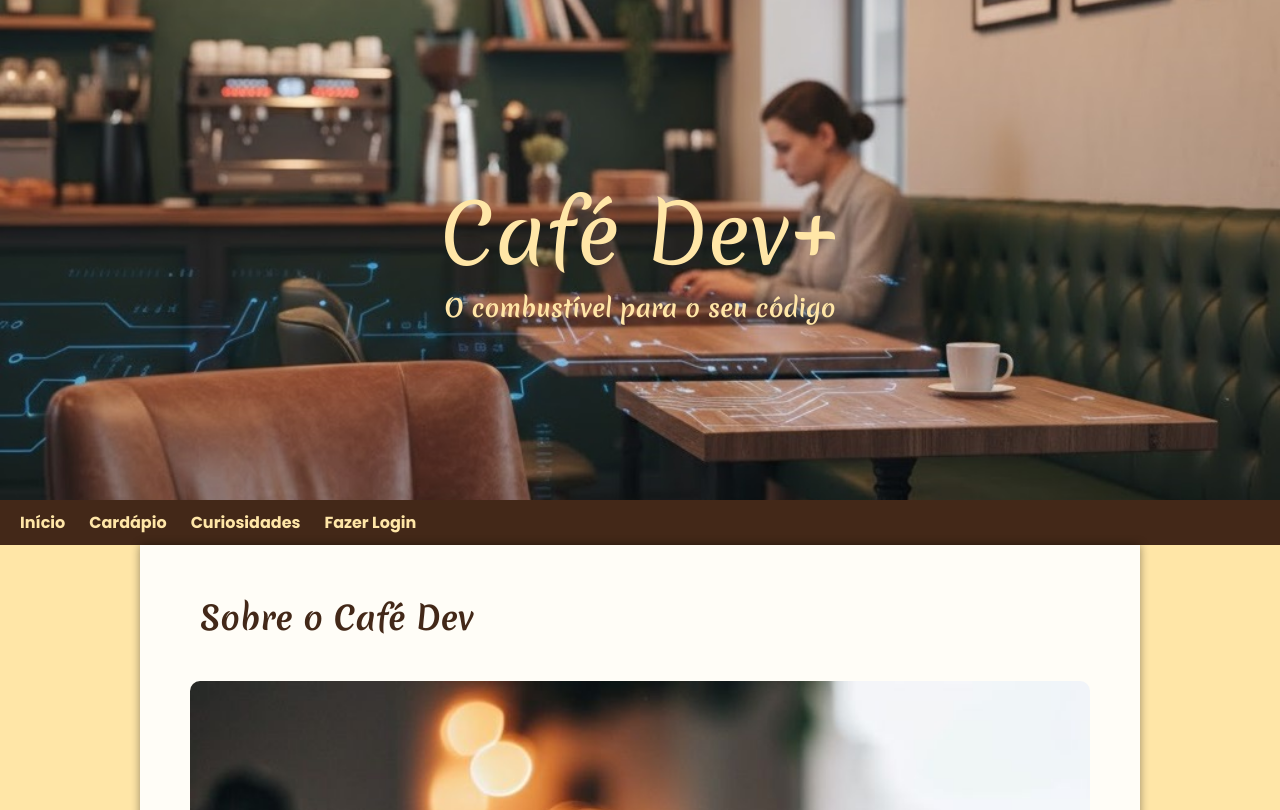
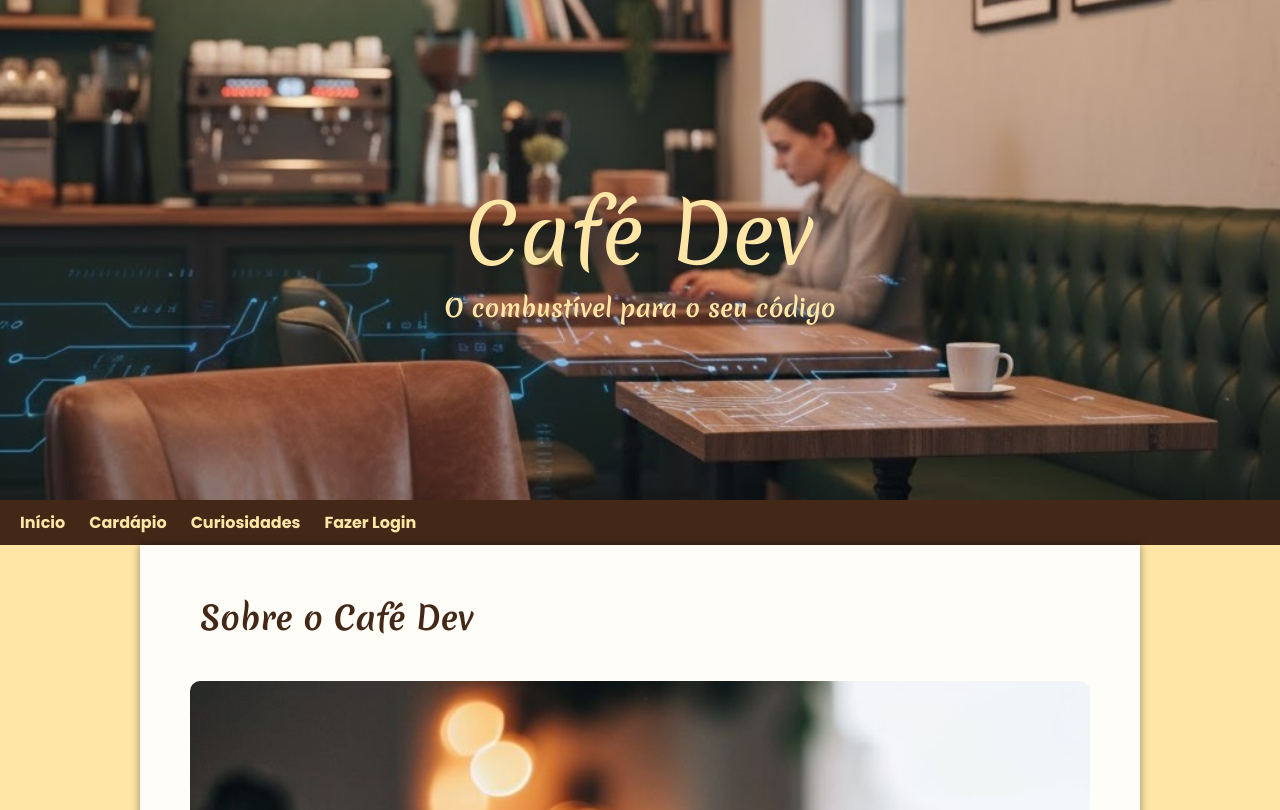
Before and after one commit to AldoTECH07/Cafe_Dev, a plain HTML site: page index.html in a window 1280 px wide. Shown: the top 810 px of the page. Drawn offline with Linux system fonts and the light colour scheme.

Commit message:
Voltei o nick ao normal

```diff
--- a/index.html
+++ b/index.html
@@ -9,7 +9,7 @@
 </head>
 <body>
     <header>
-        <h1>Café Dev+</h1>
+        <h1>Café Dev</h1>
         <h2>O combustível para o seu código</h2>
     </header>
     <nav>
```
